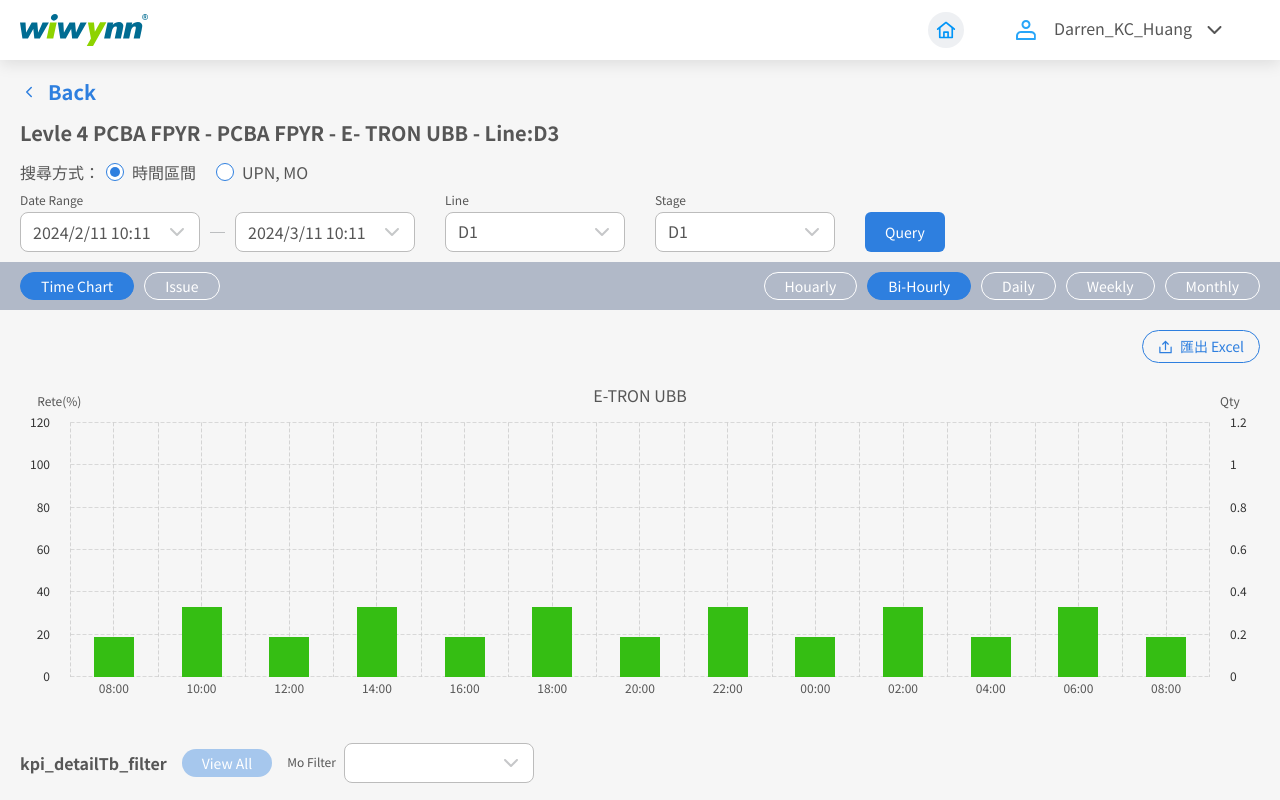
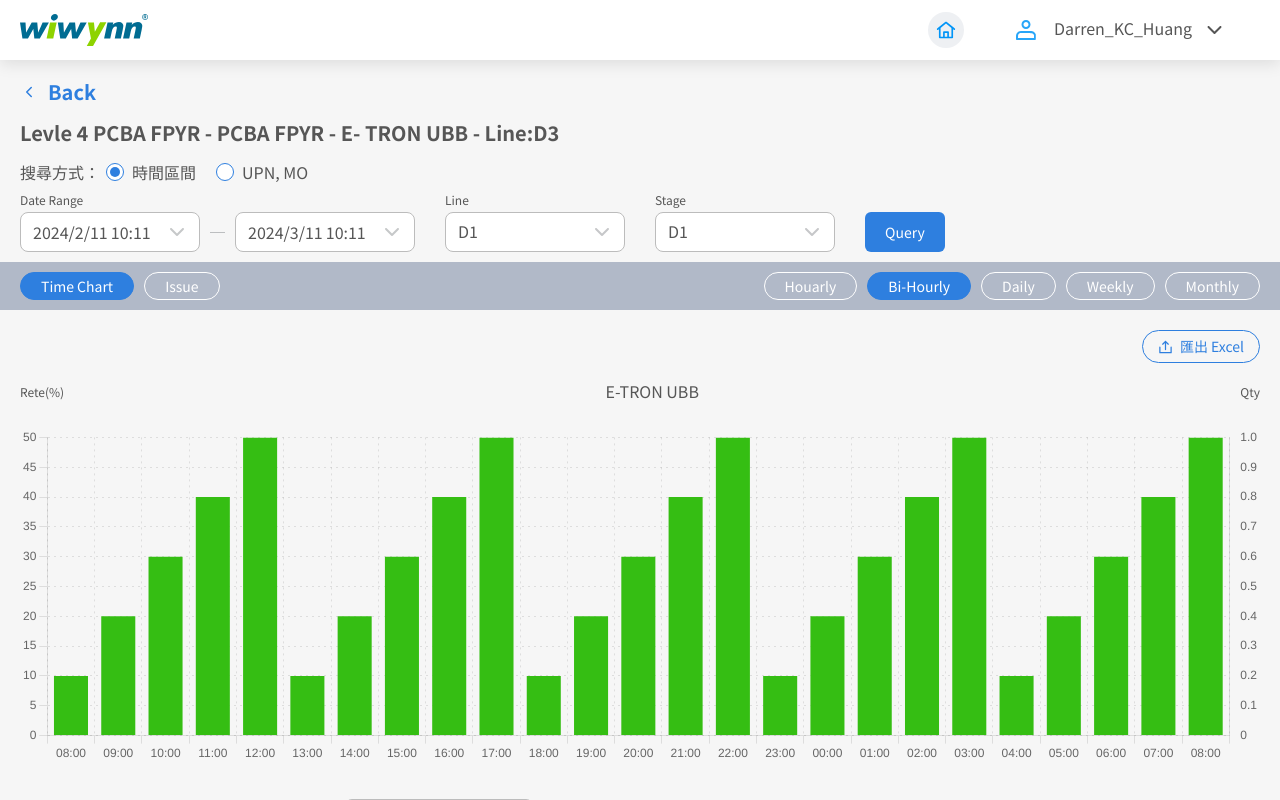
Before and after one commit to yji35j42012/wiwynn, an Angular app: page /home/E-KPI/detail/1 in a window 1280 px wide. Built offline with nearby package versions, Linux system fonts and the light colour scheme.

Commit message:
kpi 圖表改成套件

```diff
--- a/src/app/e-kpi-detail/e-kpi-detail.component.html
+++ b/src/app/e-kpi-detail/e-kpi-detail.component.html
@@ -80,7 +80,13 @@
 			<button class="border_btn _export"><i _ngcontent-ng-c2185158378=""></i>匯出 Excel</button>
 		</div>
 		<div class="kpi_chart" *ngIf="!isIssue">
-			<div class="kpi_chart_title">E-TRON UBB</div>
+			<div class="kpi_chart_title">
+				<span>Rete(%)</span>
+				<span>E-TRON UBB</span>
+				<span>Qty</span>
+			</div>
+			<canvas id="myChart" class="chart" width="1440" height="420"></canvas>
+			<!--
 			<ul class="kpi_chart_y" data-msg="Rete(%)">
 				<li *ngFor="let item of chart_time.y1" [attr.data-msg]="item"></li>
 			</ul>
@@ -97,7 +103,7 @@
 			</ul>
 			<ul class="kpi_chart_x">
 				<li *ngFor="let item of chart_time.x">{{item}}</li>
-			</ul>
+			</ul> -->
 		</div>
 		<div class="kpi_detailTb" *ngIf="!isIssue">
 			<div class="kpi_detailTb_filter">
@@ -266,7 +272,8 @@
 		</div>
 		<div class="kpi_chart _issue" *ngIf="isIssue">
 			<div class="kpi_chart_title"></div>
-			<ul class="kpi_chart_y">
+			<canvas id="issueChart" class="chart" width="1440" height="420"></canvas>
+			<!-- <ul class="kpi_chart_y">
 				<li *ngFor="let item of chart_issue.y1" [attr.data-msg]="item"></li>
 			</ul>
 			<ul id="chartbox_group" class="kpi_chart_content">
@@ -280,7 +287,7 @@
 			</ul>
 			<ul class="kpi_chart_x">
 				<li *ngFor="let item of chart_issue.x">{{item}}</li>
-			</ul>
+			</ul> -->
 		</div>
 		<div class="kpi_detailTb _issue" *ngIf="isIssue">
 			<table class="kpi_detailTb_tb" *ngIf="chart_tb.state=='FPYR'">
--- a/src/app/e-kpi-detail/e-kpi-detail.component.ts
+++ b/src/app/e-kpi-detail/e-kpi-detail.component.ts
@@ -2,6 +2,8 @@
 import { CommonModule, Location } from '@angular/common';
 import { ModelCalendarComponent } from '../model-calendar/model-calendar.component';
 import { ModelSelcheckComponent } from '../model-selcheck/model-selcheck.component';
+
+import Chart from 'chart.js/auto';
 
 @Component({
 	selector: 'app-e-kpi-detail',
@@ -20,9 +22,7 @@
 
 	isTime = true
 	isIssue = false
-	issueHanler(s: boolean) {
-		this.isIssue = s
-	}
+
 	changeMode(s: string) {
 		s == 't' ? this.isTime = true : this.isTime = false
 	}
@@ -178,7 +178,6 @@
 			w.showLists.push(w.lists[obj.id]);
 		}
 	}
-
 	ngOnInit(): void {
 		this.line_sel.lists.forEach((item) => {
 			if (item.isChecked) {
@@ -190,8 +189,12 @@
 				this.stage_sel.showLists.push(item);
 			}
 		});
+
 	}
 
+	ngAfterViewInit(): void {
+		this.getChart()
+	}
 	@ViewChild('gridCanvas') gridCanvas!: ElementRef<HTMLCanvasElement>;
 	@ViewChild('lineCanvas') lineCanvas!: ElementRef<HTMLCanvasElement>;
 	@ViewChild('gridGroup') gridGroup!: ElementRef<HTMLCanvasElement>;
@@ -217,43 +220,168 @@
 	chartmouseLeave() {
 		this.chart_time.isChartdetail = false
 	}
+
+	chartBox: any
+	chartBox2: any
+	issueHanler(s: boolean) {
+
+		this.isIssue = s
+		if (this.isIssue) {
+			setTimeout(() => {
+				this.getIssChart()
+			}, 10);
+		} else {
+			setTimeout(() => {
+				this.getChart()
+			}, 10);
+		}
+	}
+	getChart() {
+		if (this.chartBox) { this.chartBox.destroy(); }
+		this.chartBox = new Chart(this.el.nativeElement.querySelector('#myChart'), {
+			type: 'bar',
+			data: {
+				labels: [
+					'08:00', '09:00', '10:00', '11:00', '12:00', '13:00', '14:00', '15:00',
+					'16:00', '17:00', '18:00', '19:00', '20:00', '21:00', '22:00', '23:00',
+					'00:00', '01:00', '02:00', '03:00', '04:00', '05:00', '06:00', '07:00', '08:00'
+				], // 標題
+				datasets: [
+					{
+						label: "",
+						data: [10, 20, 30, 40, 50, 10, 20, 30, 40, 50, 10, 20, 30, 40, 50, 10, 20, 30, 40, 50, 10, 20, 30, 40, 50,],
+						stack: '0',
+						backgroundColor: '#35BE13',
+					},
+				]
+			},
+			options: {
+
+				plugins: {
+					title: {
+						display: true,
+					},
+					tooltip: {
+						enabled: true,
+						callbacks: {
+							title: () => "",
+							label: (tooltipItem) => {
+								var m = ['Time:10/28 20:00'];
+								m.push("Target:98.5%");
+								m.push("Rate:100%");
+								m.push("Max Pass:1");
+								m.push("Line:D3");
+								m.push("Stage:TA");
+								return m
+							}
+						}
+					},
+					legend: {
+						display: false, // 隐藏图例
+					}
+				},
+				responsive: true,
+				scales: {
+
+					x: {
+						border: {
+							dash: [2, 4],
+						},
+					},
+					y: {
+						border: {
+							dash: [2, 4],
+						},
+					},
+					y1: {
+						position: 'right', // Y1 轴位置在右侧
+						grid: {
+							display: false, // 不显示网格线
+						}
+					}
+				}
+			}
+		});
+	}
+	getIssChart() {
+		if (this.chartBox2) { this.chartBox2.destroy(); }
+		this.chartBox2 = new Chart(this.el.nativeElement.querySelector('#issueChart'), {
+			type: 'bar',
+			data: {
+				labels: ['D2-AC', 'D2-AC', 'D2-BD', 'D2-FG', 'D2-IA', 'D2-PF', 'D2-T1', 'D2-TA', 'D2-TD',], // 標題
+				datasets: [
+
+					{
+						label: "",
+						data: [10, 20, 30, 40, 50, 10, 20, 30, 40],
+						stack: '0',
+						backgroundColor: '#35BE13',
+					},
+					{
+						label: '',
+						data: [20, 30, 40, 50, 60, 20, 30, 40, 50],
+						stack: '0',
+						backgroundColor: '#FB9823',
+					},
+					{
+						label: '',
+						data: [20, 30, 40, 50, 60, 20, 30, 40, 50],
+						stack: '0',
+						backgroundColor: '#FA2E2E',
+					}
+				]
+			},
+			options: {
+				plugins: {
+					title: {
+						display: true,
+					},
+					tooltip: {
+						enabled: true,
+						callbacks: {
+							title: () => "",
+							label: (tooltipItem) => {
+								var m = ['Time:10/28 20:00'];
+								m.push("Target:98.5%");
+								m.push("Rate:100%");
+								m.push("Max Pass:1");
+								m.push("Line:D3");
+								m.push("Stage:TA");
+								return m
+							}
+						}
+					},
+					legend: {
+						display: false, // 隐藏图例
+					}
+				},
+				responsive: true,
+				scales: {
+
+					x: {
+						grid: {
+							display: false, // 不显示网格线
+						}
+
+					},
+					y: {
+						border: {
+							dash: [2, 4],
+						},
+					},
+				},
+			}
+		});
+	}
+
 	chart_time = {
-		x: ['08:00', '10:00', '12:00', '14:00', '16:00', '18:00', '20:00', '22:00', '00:00', '02:00', '04:00', '06:00', '08:00',],
-		y1: [120, 100, 80, 60, 40, 20, 0],
-		y2: [1.2, 1, 0.8, 0.6, 0.4, 0.2, 0],
-		info: [
-			{ g: 40, o: 0, r: 0, state: "FPYR" },
-			{ g: 70, o: 0, r: 0, state: "UPPH" },
-			{ g: 40, o: 0, r: 0, state: "OEE" },
-			{ g: 70, o: 0, r: 0, state: "FPYR" },
-			{ g: 40, o: 0, r: 0, state: "UPPH" },
-			{ g: 70, o: 0, r: 0, state: "OEE" },
-			{ g: 40, o: 0, r: 0, state: "FPYR" },
-			{ g: 70, o: 0, r: 0, state: "FPYR" },
-			{ g: 40, o: 0, r: 0, state: "FPYR" },
-			{ g: 70, o: 0, r: 0, state: "FPYR" },
-			{ g: 40, o: 0, r: 0, state: "FPYR" },
-			{ g: 70, o: 0, r: 0, state: "FPYR" },
-			{ g: 40, o: 0, r: 0, state: "FPYR" },
-		],
+
 		isChartdetail: false,
 		chartdetail_x: 0,
 		chartdetail_y: 0,
 	}
 	chart_issue = {
-		x: ['D2-AC', 'D2-AC', 'D2-BD', 'D2-FG', 'D2-IA', 'D2-PF', 'D2-T1', 'D2-TA', 'D2-TD',],
-		y1: [1500, 1200, 900, 600, 300, 0],
-		info: [
-			{ g: 40, o: 20, r: 10, state: "FPYR" },
-			{ g: 70, o: 50, r: 40, state: "UPPH" },
-			{ g: 40, o: 20, r: 10, state: "OEE" },
-			{ g: 70, o: 40, r: 30, state: "FPYR2" },
-			{ g: 40, o: 50, r: 50, state: "UPPH" },
-			{ g: 70, o: 20, r: 10, state: "OEE" },
-			{ g: 40, o: 40, r: 10, state: "FPYR" },
-			{ g: 70, o: 60, r: 20, state: "FPYR" },
-			{ g: 40, o: 10, r: 60, state: "FPYR" },
-		],
+
 		isChartdetail: false,
 		chartdetail_x: 0,
 		chartdetail_y: 0,
--- a/src/app/warroom-line/warroom-line.component.html
+++ b/src/app/warroom-line/warroom-line.component.html
@@ -18,7 +18,7 @@
             <ul class="title" *ngIf="tabSec.now==1">
                 <li class="blue">產品達成率</li>
             </ul>
-            <canvas id="myChart" class="chart" width="1440" height="390"></canvas>
+            <canvas id="myChart" class="chart" width="1440" height="450"></canvas>
         </div>
     </div>
     <div class="line_staff" [class.on]="tabEvent.now==1">
--- a/src/assets/scss/_kpi.scss
+++ b/src/assets/scss/_kpi.scss
@@ -553,23 +553,34 @@
 	// .kpi_chart
 	&_chart {
 		position: relative;
-		height: 325px;
+		// height: 325px;
 		margin: auto;
 		margin-top: 20px;
+
 		// border: 1px solid #000;
+		.chart {
+			width: 100% !important;
+		}
 
 		// .kpi_chart_title
 		&_title {
-			display: block;
+			// position: absolute;
+			// top: 40px;
+			// left: 0;
+			@include d_f(flex, space-between);
 			width: 100%;
-			margin-bottom: 15px;
+			height: 20px;
+			// background-color: #F6F6F6;
 			text-align: center;
 			font-size: 16px;
 			font-weight: 400;
 			line-height: 24px;
 
-			._issue & {
-				display: none;
+			span:nth-child(1),
+			span:nth-child(3) {
+				font-size: 12px;
+				font-weight: 400;
+				line-height: 18px;
 			}
 		}
 
```
Also changed, not shown: 6 other files (tests, documents, lock files or other folders).
